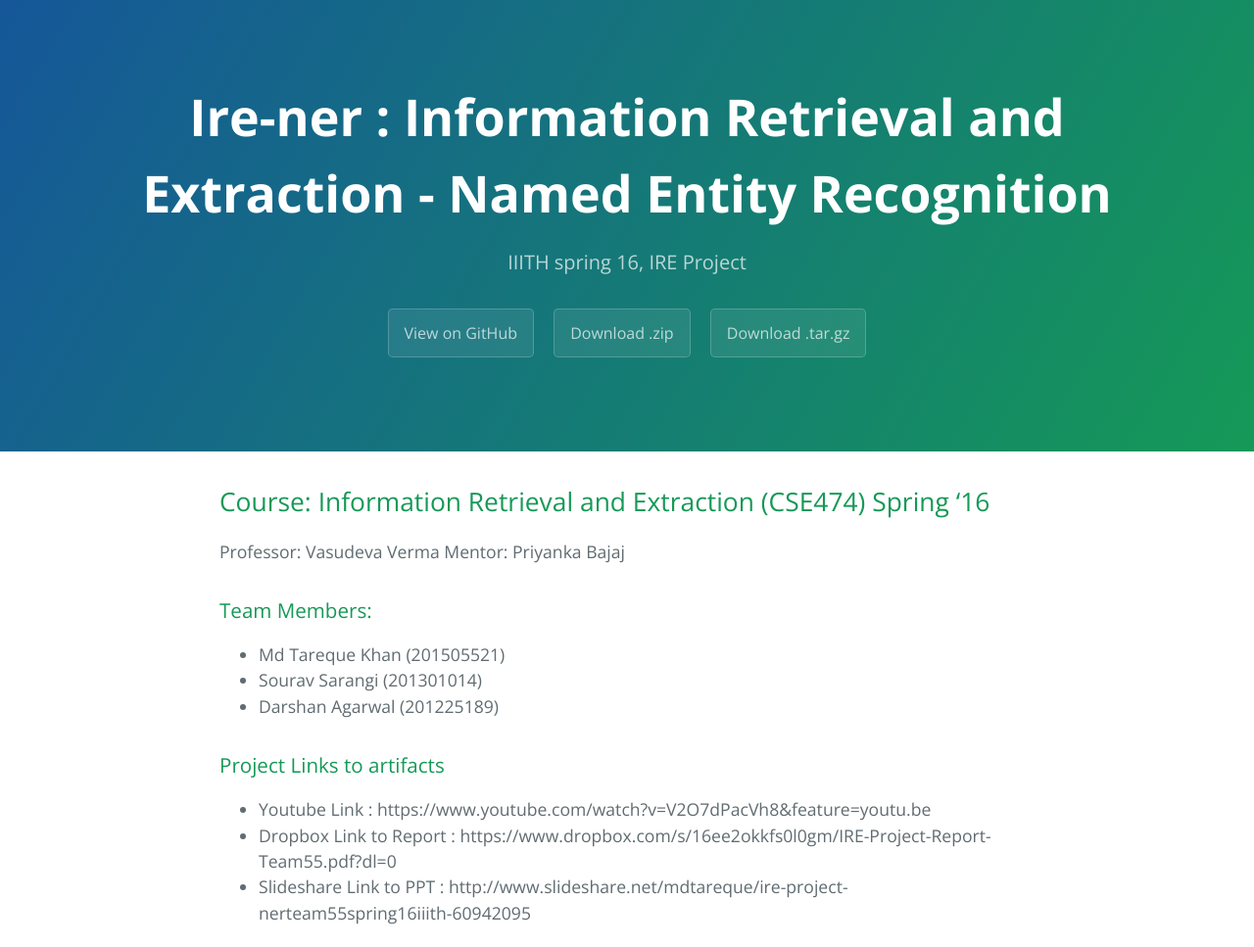
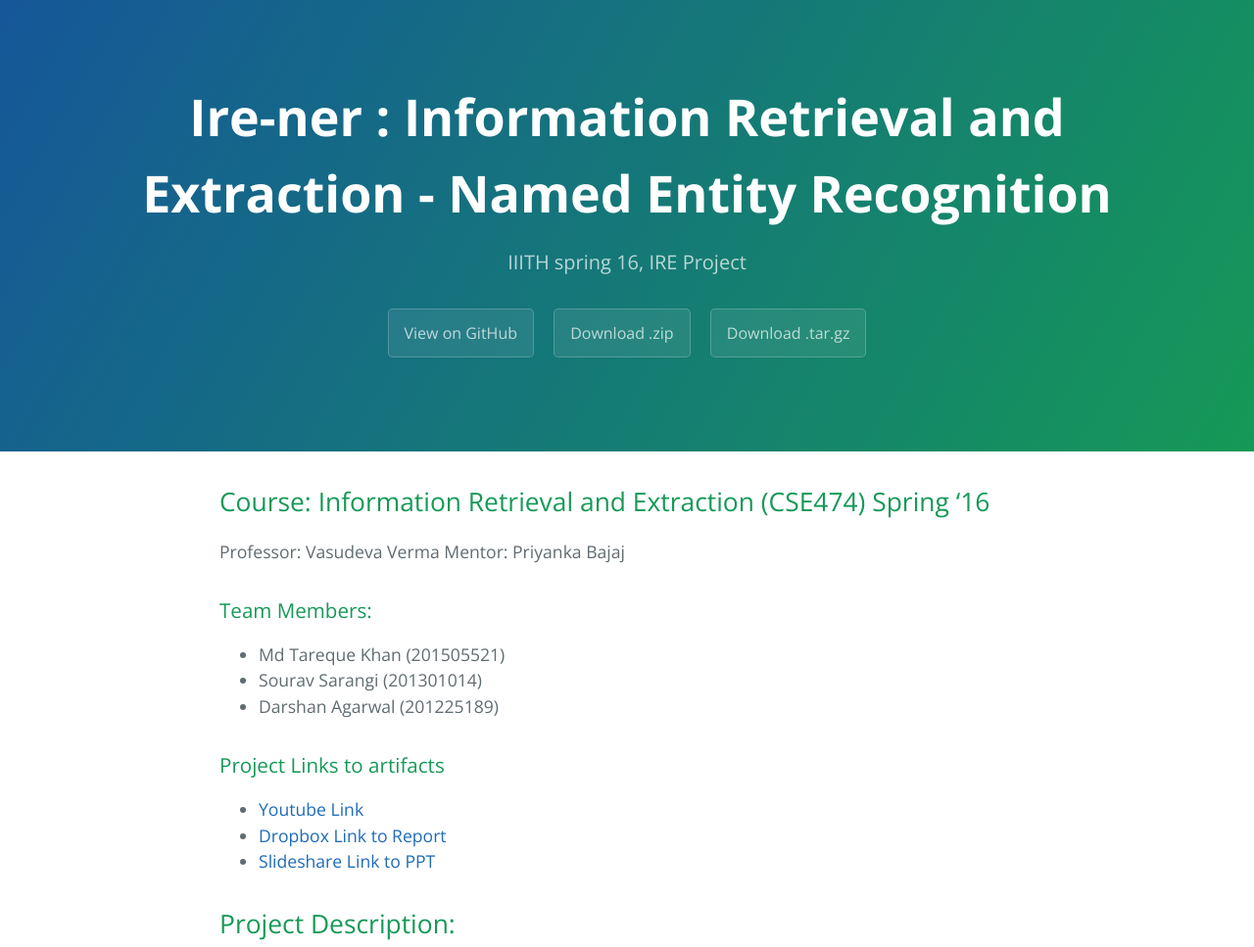
Before and after one commit to mdtareque/ire-ner, a plain HTML site: page index.html in a window 1280 px wide. Shown: the top 967 px of the page at 98% size. Drawn offline with nearby package versions, Linux system fonts and the light colour scheme.

Commit message:
Update index.html

```diff
--- a/index.html
+++ b/index.html
@@ -36,9 +36,9 @@ Mentor: Priyanka Bajaj</p>
 
 <h3>Project Links to artifacts</h3>
 <ul>
-  <li>Youtube Link : https://www.youtube.com/watch?v=V2O7dPacVh8&feature=youtu.be
-  <li>Dropbox Link to Report : https://www.dropbox.com/s/16ee2okkfs0l0gm/IRE-Project-Report-Team55.pdf?dl=0
-  <li>Slideshare Link to PPT : http://www.slideshare.net/mdtareque/ire-project-nerteam55spring16iiith-60942095
+  <li><a href="https://www.youtube.com/watch?v=V2O7dPacVh8&feature=youtu.be">Youtube Link</a>
+  <li><a href="https://www.dropbox.com/s/16ee2okkfs0l0gm/IRE-Project-Report-Team55.pdf?dl=0">Dropbox Link to Report</a>
+  <li><a href="http://www.slideshare.net/mdtareque/ire-project-nerteam55spring16iiith-60942095">Slideshare Link to PPT</a>
 </ul>
 
 <h2>
```
